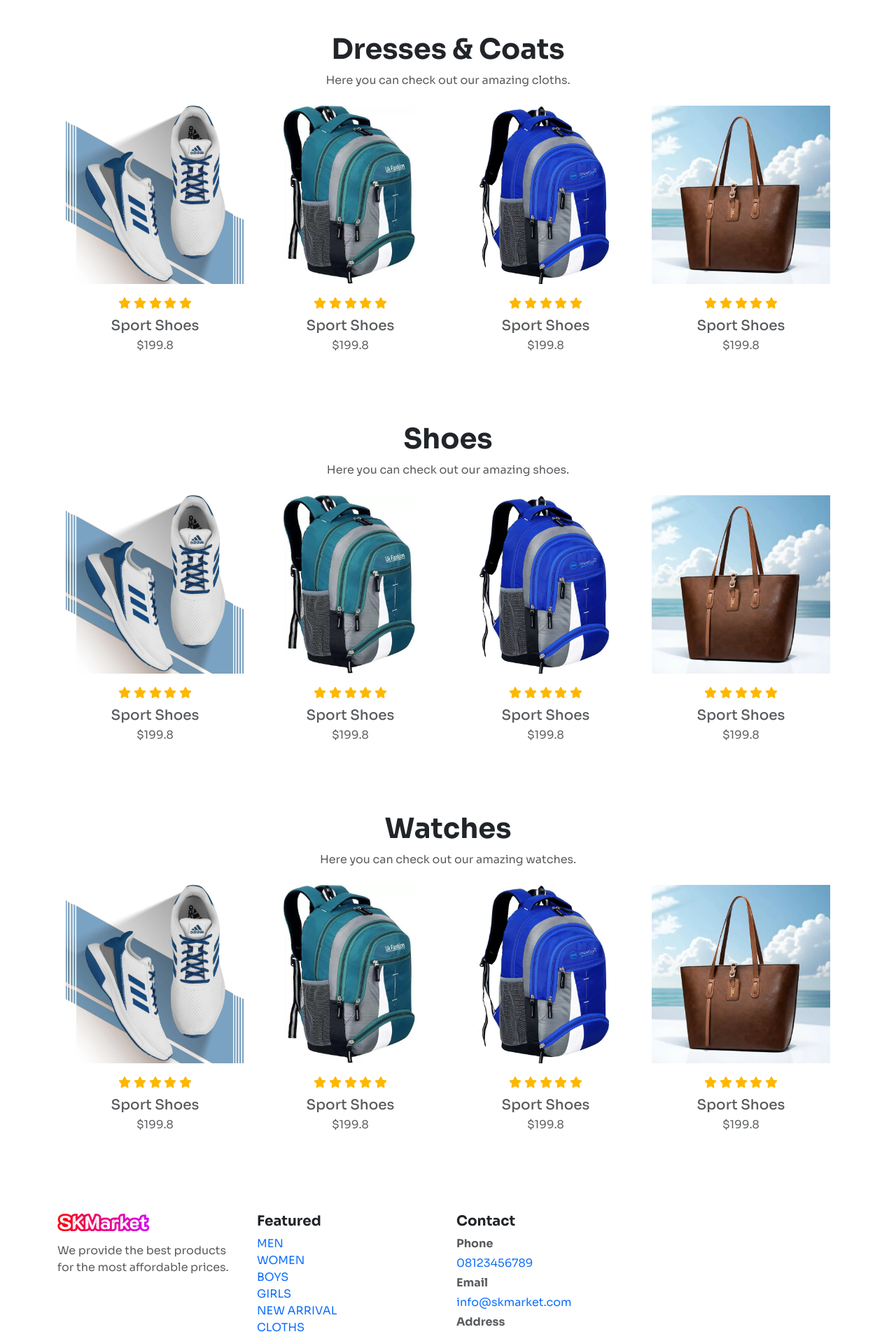
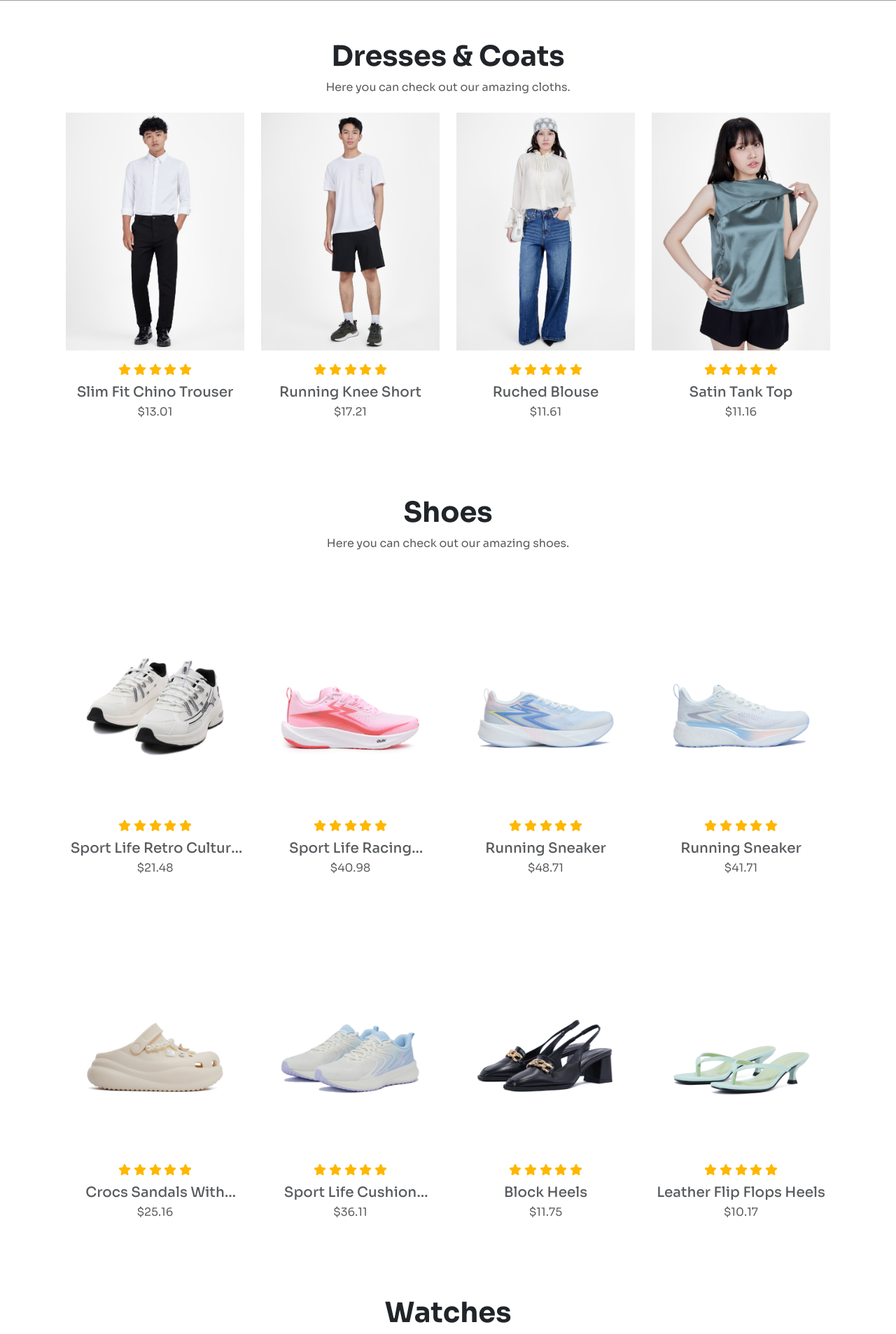
Before and after one commit to koemsakdev/sk-market, a PHP site: page / in a window 1280 px wide. Shown: the part 2871-4778 px from the top of the page at 70% size. Run offline with PHP 8.4, Linux system fonts and the light colour scheme; some libraries are stand-ins or nearby versions; some web fonts are replaced; grey boxes are pictures that could not be loaded.

Commit message:
Done home page

```diff
--- a/assets/css/style.css
+++ b/assets/css/style.css
@@ -182,10 +177,18 @@ body {
     transition: 0.8s;
 }
 
+.product-feature h5 {
+    line-clamp: 1;
+    overflow: hidden;
+    display: -webkit-box;
+    -webkit-line-clamp: 1;
+    -webkit-box-orient: vertical;
+}
+
 
 .product-feature:hover img {
     opacity: 0.8;
-    transform: scale(1.1);
+    transform: scale(1.05);
     transition: 0.8s;
 }
 
--- a/index.html
+++ b/index.html
@@ -23,12 +23,10 @@
 
   <body>
     <div
-      class="container-fluid fixed-top px-0 wow fadeIn"
-      data-wow-delay="0.1s"
+      class="container-fluid fixed-top px-0"
     >
       <nav
-        class="navbar navbar-expand-lg navbar-dark wow fadeIn"
-        data-wow-delay="0.1s"
+        class="navbar navbar-expand-lg navbar-dark"
       >
         <div class="container">
           <a class="navbar-brand" href="#">
@@ -278,7 +276,7 @@
             <i class="fas fa-star text-yellow"></i>
           </div>
           <h5 class="mt-2 mb-1 text-muted">Sport Shoes</h5>
-          <p class="text-muted mb-1">$199.8</p>
+          <p class="text-muted mb-1">$199.80</p>
           <a
             href="#"
             class="btn btn-dark rounded-0 text-uppercase px-4 btn-feature"
@@ -301,8 +299,8 @@
             <i class="fas fa-star text-yellow"></i>
             <i class="fas fa-star text-yellow"></i>
           </div>
-          <h5 class="mt-2 mb-1 text-muted">Sport Shoes</h5>
-          <p class="text-muted mb-1">$199.8</p>
+          <h5 class="mt-2 mb-1 text-muted">Sport Bag</h5>
+          <p class="text-muted mb-1">$79.80</p>
           <a
             href="#"
             class="btn btn-dark rounded-0 text-uppercase px-4 btn-feature"
@@ -325,8 +323,8 @@
             <i class="fas fa-star text-yellow"></i>
             <i class="fas fa-star text-yellow"></i>
           </div>
-          <h5 class="mt-2 mb-1 text-muted">Sport Shoes</h5>
-          <p class="text-muted mb-1">$199.8</p>
+          <h5 class="mt-2 mb-1 text-muted">Sport Bag</h5>
+          <p class="text-muted mb-1">$55.90</p>
           <a
             href="#"
             class="btn btn-dark rounded-0 text-uppercase px-4 btn-feature"
@@ -349,8 +347,8 @@
             <i class="fas fa-star text-yellow"></i>
             <i class="fas fa-star text-yellow"></i>
           </div>
-          <h5 class="mt-2 mb-1 text-muted">Sport Shoes</h5>
-          <p class="text-muted mb-1">$199.8</p>
+          <h5 class="mt-2 mb-1 text-muted">Sport Bag</h5>
+          <p class="text-muted mb-1">$199.80</p>
           <a
             href="#"
             class="btn btn-dark rounded-0 text-uppercase px-4 btn-feature"
@@ -389,7 +387,7 @@
           data-wow-delay="0.1s"
         >
           <img
-            src="assets/imgs/product-feature-1.jpg"
+            src="assets/imgs/dress-1.jpg"
             alt="Product 1"
             class="img-fluid"
           />
@@ -400,8 +398,8 @@
             <i class="fas fa-star text-yellow"></i>
             <i class="fas fa-star text-yellow"></i>
           </div>
-          <h5 class="mt-2 mb-1 text-muted">Sport Shoes</h5>
-          <p class="text-muted mb-1">$199.8</p>
+          <h5 class="mt-2 mb-1 text-muted">Slim Fit Chino Trouser</h5>
+          <p class="text-muted mb-1">$13.01</p>
           <a
             href="#"
             class="btn btn-dark rounded-0 text-uppercase px-4 btn-feature"
@@ -413,7 +411,7 @@
           data-wow-delay="0.3s"
         >
           <img
-            src="assets/imgs/product-feature-2.jpg"
+            src="assets/imgs/dress-2.jpg"
             alt="Product 2"
             class="img-fluid"
           />
@@ -424,8 +422,8 @@
             <i class="fas fa-star text-yellow"></i>
             <i class="fas fa-star text-yellow"></i>
           </div>
-          <h5 class="mt-2 mb-1 text-muted">Sport Shoes</h5>
-          <p class="text-muted mb-1">$199.8</p>
+          <h5 class="mt-2 mb-1 text-muted">Running Knee Short</h5>
+          <p class="text-muted mb-1">$17.21</p>
           <a
             href="#"
             class="btn btn-dark rounded-0 text-uppercase px-4 btn-feature"
@@ -437,7 +435,7 @@
           data-wow-delay="0.3s"
         >
           <img
-            src="assets/imgs/product-feature-3.jpg"
+            src="assets/imgs/dress-3.jpg"
             alt="Product 3"
             class="img-fluid"
           />
@@ -448,8 +446,8 @@
             <i class="fas fa-star text-yellow"></i>
             <i class="fas fa-star text-yellow"></i>
           </div>
-          <h5 class="mt-2 mb-1 text-muted">Sport Shoes</h5>
-          <p class="text-muted mb-1">$199.8</p>
+          <h5 class="mt-2 mb-1 text-muted">Ruched Blouse</h5>
+          <p class="text-muted mb-1">$11.61</p>
           <a
             href="#"
             class="btn btn-dark rounded-0 text-uppercase px-4 btn-feature"
@@ -461,7 +459,7 @@
           data-wow-delay="0.3s"
         >
           <img
-            src="assets/imgs/product-feature-4.jpg"
+            src="assets/imgs/dress-4.jpg"
             alt="Product 4"
             class="img-fluid"
           />
@@ -472,8 +470,8 @@
             <i class="fas fa-star text-yellow"></i>
             <i class="fas fa-star text-yellow"></i>
           </div>
-          <h5 class="mt-2 mb-1 text-muted">Sport Shoes</h5>
-          <p class="text-muted mb-1">$199.8</p>
+          <h5 class="mt-2 mb-1 text-muted">Satin Tank Top</h5>
+          <p class="text-muted mb-1">$11.16</p>
           <a
             href="#"
             class="btn btn-dark rounded-0 text-uppercase px-4 btn-feature"
@@ -496,8 +494,8 @@
           data-wow-delay="0.1s"
         >
           <img
-            src="assets/imgs/product-feature-1.jpg"
-            alt="Product 1"
+            src="assets/imgs/shoes-1.jpg"
+            alt="Shoes 1"
             class="img-fluid"
           />
           <div class="stars mt-3">
@@ -507,8 +505,8 @@
             <i class="fas fa-star text-yellow"></i>
             <i class="fas fa-star text-yellow"></i>
           </div>
-          <h5 class="mt-2 mb-1 text-muted">Sport Shoes</h5>
-          <p class="text-muted mb-1">$199.8</p>
+          <h5 class="mt-2 mb-1 text-muted">Sport Life Retro Culture Sneaker</h5>
+          <p class="text-muted mb-1">$21.48</p>
           <a
             href="#"
             class="btn btn-dark rounded-0 text-uppercase px-4 btn-feature"
@@ -520,8 +518,8 @@
           data-wow-delay="0.3s"
         >
           <img
-            src="assets/imgs/product-feature-2.jpg"
-            alt="Product 2"
+            src="assets/imgs/shoes-2.jpg"
+            alt="Shoes 2"
             class="img-fluid"
           />
           <div class="stars mt-3">
@@ -531,8 +529,8 @@
             <i class="fas fa-star text-yellow"></i>
             <i class="fas fa-star text-yellow"></i>
           </div>
-          <h5 class="mt-2 mb-1 text-muted">Sport Shoes</h5>
-          <p class="text-muted mb-1">$199.8</p>
+          <h5 class="mt-2 mb-1 text-muted">Sport Life Racing Sneakers</h5>
+          <p class="text-muted mb-1">$40.98</p>
           <a
             href="#"
             class="btn btn-dark rounded-0 text-uppercase px-4 btn-feature"
@@ -544,8 +542,8 @@
           data-wow-delay="0.3s"
         >
           <img
-            src="assets/imgs/product-feature-3.jpg"
-            alt="Product 3"
+            src="assets/imgs/shoes-3.jpg"
+            alt="Shoes 3"
             class="img-fluid"
           />
           <div class="stars mt-3">
@@ -555,8 +553,8 @@
             <i class="fas fa-star text-yellow"></i>
             <i class="fas fa-star text-yellow"></i>
           </div>
-          <h5 class="mt-2 mb-1 text-muted">Sport Shoes</h5>
-          <p class="text-muted mb-1">$199.8</p>
+          <h5 class="mt-2 mb-1 text-muted">Running Sneaker</h5>
+          <p class="text-muted mb-1">$48.71</p>
           <a
             href="#"
             class="btn btn-dark rounded-0 text-uppercase px-4 btn-feature"
@@ -568,8 +566,8 @@
           data-wow-delay="0.3s"
         >
           <img
-            src="assets/imgs/product-feature-4.jpg"
-            alt="Product 4"
+            src="assets/imgs/shoes-4.jpg"
+            alt="Shoes 4"
             class="img-fluid"
           />
           <div class="stars mt-3">
@@ -579,8 +577,104 @@
             <i class="fas fa-star text-yellow"></i>
             <i class="fas fa-star text-yellow"></i>
           </div>
-          <h5 class="mt-2 mb-1 text-muted">Sport Shoes</h5>
-          <p class="text-muted mb-1">$199.8</p>
+          <h5 class="mt-2 mb-1 text-muted">Running Sneaker</h5>
+          <p class="text-muted mb-1">$41.71</p>
+          <a
+            href="#"
+            class="btn btn-dark rounded-0 text-uppercase px-4 btn-feature"
+            >Buy Now</a
+          >
+        </div>
+        <div
+          class="product-feature text-center col-lg-3 col-md-4 col-sm-12 wow fadeIn"
+          data-wow-delay="0.3s"
+        >
+          <img
+            src="assets/imgs/shoes-5.jpg"
+            alt="Shoes 5"
+            class="img-fluid"
+          />
+          <div class="stars mt-3">
+            <i class="fas fa-star text-yellow"></i>
+            <i class="fas fa-star text-yellow"></i>
+            <i class="fas fa-star text-yellow"></i>
+            <i class="fas fa-star text-yellow"></i>
+            <i class="fas fa-star text-yellow"></i>
+          </div>
+          <h5 class="mt-2 mb-1 text-muted">Crocs Sandals With Charms</h5>
+          <p class="text-muted mb-1">$25.16</p>
+          <a
+            href="#"
+            class="btn btn-dark rounded-0 text-uppercase px-4 btn-feature"
+            >Buy Now</a
+          >
+        </div>
+        <div
+          class="product-feature text-center col-lg-3 col-md-4 col-sm-12 wow fadeIn"
+          data-wow-delay="0.3s"
+        >
+          <img
+            src="assets/imgs/shoes-6.jpg"
+            alt="Shoes 6"
+            class="img-fluid"
+          />
+          <div class="stars mt-3">
+            <i class="fas fa-star text-yellow"></i>
+            <i class="fas fa-star text-yellow"></i>
+            <i class="fas fa-star text-yellow"></i>
+            <i class="fas fa-star text-yellow"></i>
+            <i class="fas fa-star text-yellow"></i>
+          </div>
+          <h5 class="mt-2 mb-1 text-muted">Sport Life Cushion Sneakers</h5>
+          <p class="text-muted mb-1">$36.11</p>
+          <a
+            href="#"
+            class="btn btn-dark rounded-0 text-uppercase px-4 btn-feature"
+            >Buy Now</a
+          >
+        </div>
+        <div
+          class="product-feature text-center col-lg-3 col-md-4 col-sm-12 wow fadeIn"
+          data-wow-delay="0.3s"
+        >
+          <img
+            src="assets/imgs/shoes-7.jpg"
+            alt="Shoes 7"
+            class="img-fluid"
+          />
+          <div class="stars mt-3">
+            <i class="fas fa-star text-yellow"></i>
+            <i class="fas fa-star text-yellow"></i>
+            <i class="fas fa-star text-yellow"></i>
+            <i class="fas fa-star text-yellow"></i>
+            <i class="fas fa-star text-yellow"></i>
+          </div>
+          <h5 class="mt-2 mb-1 text-muted">Block Heels</h5>
+          <p class="text-muted mb-1">$11.75</p>
+          <a
+            href="#"
+            class="btn btn-dark rounded-0 text-uppercase px-4 btn-feature"
+            >Buy Now</a
+          >
+        </div>
+        <div
+          class="product-feature text-center col-lg-3 col-md-4 col-sm-12 wow fadeIn"
+          data-wow-delay="0.3s"
+        >
+          <img
+            src="assets/imgs/shoes-8.jpg"
+            alt="Shoes 8"
+            class="img-fluid"
+          />
+          <div class="stars mt-3">
+            <i class="fas fa-star text-yellow"></i>
+            <i class="fas fa-star text-yellow"></i>
+            <i class="fas fa-star text-yellow"></i>
+            <i class="fas fa-star text-yellow"></i>
+            <i class="fas fa-star text-yellow"></i>
+          </div>
+          <h5 class="mt-2 mb-1 text-muted">Leather Flip Flops Heels</h5>
+          <p class="text-muted mb-1">$10.17</p>
           <a
             href="#"
             class="btn btn-dark rounded-0 text-uppercase px-4 btn-feature"
@@ -603,8 +697,8 @@
           data-wow-delay="0.1s"
         >
           <img
-            src="assets/imgs/product-feature-1.jpg"
-            alt="Product 1"
+            src="assets/imgs/watch-1.png"
+            alt="Watch 1"
             class="img-fluid"
           />
           <div class="stars mt-3">
@@ -614,8 +708,8 @@
             <i class="fas fa-star text-yellow"></i>
             <i class="fas fa-star text-yellow"></i>
           </div>
-          <h5 class="mt-2 mb-1 text-muted">Sport Shoes</h5>
-          <p class="text-muted mb-1">$199.8</p>
+          <h5 class="mt-2 mb-1 text-muted">Apple Watch SE</h5>
+          <p class="text-muted mb-1">$249.00</p>
           <a
             href="#"
             class="btn btn-dark rounded-0 text-uppercase px-4 btn-feature"
@@ -627,8 +721,8 @@
           data-wow-delay="0.3s"
         >
           <img
-            src="assets/imgs/product-feature-2.jpg"
-            alt="Product 2"
+            src="assets/imgs/watch-2.png"
+            alt="Watch 2"
             class="img-fluid"
           />
           <div class="stars mt-3">
@@ -638,8 +732,8 @@
             <i class="fas fa-star text-yellow"></i>
             <i class="fas fa-star text-yellow"></i>
           </div>
-          <h5 class="mt-2 mb-1 text-muted">Sport Shoes</h5>
-          <p class="text-muted mb-1">$199.8</p>
+          <h5 class="mt-2 mb-1 text-muted">Apple Watch Series 10</h5>
+          <p class="text-muted mb-1">$399.00</p>
           <a
             href="#"
             class="btn btn-dark rounded-0 text-uppercase px-4 btn-feature"
@@ -651,8 +745,8 @@
           data-wow-delay="0.3s"
         >
           <img
-            src="assets/imgs/product-feature-3.jpg"
-            alt="Product 3"
+            src="assets/imgs/watch-3.png"
+            alt="Watch 3"
             class="img-fluid"
           />
           <div class="stars mt-3">
@@ -662,8 +756,8 @@
             <i class="fas fa-star text-yellow"></i>
             <i class="fas fa-star text-yellow"></i>
           </div>
-          <h5 class="mt-2 mb-1 text-muted">Sport Shoes</h5>
-          <p class="text-muted mb-1">$199.8</p>
+          <h5 class="mt-2 mb-1 text-muted">Apple Watch Hermès Ultra 2</h5>
+          <p class="text-muted mb-1">$1399.00</p>
           <a
             href="#"
             class="btn btn-dark rounded-0 text-uppercase px-4 btn-feature"
@@ -675,8 +769,8 @@
           data-wow-delay="0.3s"
         >
           <img
-            src="assets/imgs/product-feature-4.jpg"
-            alt="Product 4"
+            src="assets/imgs/watch-4.png"
+            alt="Watch 4"
             class="img-fluid"
           />
           <div class="stars mt-3">
@@ -686,8 +780,8 @@
             <i class="fas fa-star text-yellow"></i>
             <i class="fas fa-star text-yellow"></i>
           </div>
-          <h5 class="mt-2 mb-1 text-muted">Sport Shoes</h5>
-          <p class="text-muted mb-1">$199.8</p>
+          <h5 class="mt-2 mb-1 text-muted">Apple Watch Hermès Series 10</h5>
+          <p class="text-muted mb-1">$1249.00</p>
           <a
             href="#"
             class="btn btn-dark rounded-0 text-uppercase px-4 btn-feature"
@@ -698,18 +792,17 @@
     </section>
     <!-- Watch End -->
 
-
     <!-- Footer start -->
-    <footer class="py-4">
+    <footer>
       <div class="container">
         <div class="row">
           <div class="col-lg-3 col-md-6">
             <img src="assets/imgs/SKMarket.png" alt="Logo" class="img-fluid w-50">
-            <p class="mt-3 text-muted">We provide the best products for the most affordable prices.</p>
+            <p class="mt-3 text-white">We provide the best products for the most affordable prices.</p>
           </div>
           <div class="col-lg-3 col-md-6">
-            <h5 class="fw-bold">Featured</h5>
-            <ul class="list-unstyled text-uppercase">
+            <h5 class="fw-bold text-white">Featured</h5>
+            <ul class="ul-text list-unstyled text-uppercase">
               <li><a href="#" class="text-decoration-none">men</a></li>
               <li><a href="#" class="text-decoration-none">Women</a></li>
               <li><a href="#" class="text-decoration-none">Boys</a></li>
@@ -719,17 +812,51 @@
             </ul>
           </div>
           <div class="col-lg-3 col-md-6">
-            <h5 class="fw-bold">Contact</h5>
-            <ul class="list-unstyled ">
-              <li class="d-flex flex-column mb-1"><strong class="text-muted">Phone</strong> <a href="#" class="text-decoration-none mt-1">08123456789</a></li>
-              <li class="d-flex flex-column mb-1"><strong class="text-muted">Email</strong> <a href="#" class="text-decoration-none mt-1">info@skmarket.com</a></li>
-              <li class="d-flex flex-column mb-1"><strong class="text-muted">Address</strong> <a href="#" class="text-decoration-none mt-1">123 Main St, New York, NY 10001</a></li>
+            <h5 class="fw-bold text-white">Contact</h5>
+            <ul class="list-unstyled ul-text">
+              <li class="d-flex flex-column mb-1"><strong class="text-white">Phone</strong> <a href="#" class="text-decoration-none mt-1">08123456789</a></li>
+              <li class="d-flex flex-column mb-1"><strong class="text-white">Email</strong> <a href="#" class="text-decoration-none mt-1">info@skmarket.com</a></li>
+              <li class="d-flex flex-column mb-1"><strong class="text-white">Address</strong> <a href="#" class="text-decoration-none mt-1">123 Main St, New York, NY 10001</a></li>
+            </ul>
+          </div>
+          <div class="col-lg-3 col-md-6">
+            <h5 class="fw-bold text-white">Follow Us</h5>
+            <ul class="ul-icon list-unstyled d-flex flex-wrap gap-2">
+              <li class="btn rounded-pill px-2 py-1"><a href="#" class="text-decoration-none"><i class="fab fa-facebook"></i></a></li>
+              <li class="btn rounded-pill px-2 py-1"><a href="#" class="text-decoration-none"><i class="fab fa-instagram"></i></a></li>
+              <li class="btn rounded-pill px-2 py-1"><a href="#" class="text-decoration-none"><i class="fab fa-telegram"></i></a></li>
+              <li class="btn rounded-pill px-2 py-1"><a href="#" class="text-decoration-none"><i class="fab fa-tiktok"></i></a></li>
+              <li class="btn rounded-pill px-2 py-1"><a href="#" class="text-decoration-none"><i class="fab fa-x-twitter"></i></a></li>
+              <li class="btn rounded-pill px-2 py-1"><a href="#" class="text-decoration-none"><i class="fab fa-threads"></i></a></li>
+              <li class="btn rounded-pill px-2 py-1"><a href="#" class="text-decoration-none"><i class="fab fa-linkedin-in"></i></a></li>
+              <li class="btn rounded-pill px-2 py-1"><a href="#" class="text-decoration-none"><i class="fab fa-youtube"></i></a></li>
+              <li class="btn rounded-pill px-2 py-1"><a href="#" class="text-decoration-none"><i class="fab fa-whatsapp"></i></a></li>
+              <li class="btn rounded-pill px-2 py-1"><a href="#" class="text-decoration-none"><i class="fab fa-pinterest"></i></a></li>
+              <li class="btn rounded-pill px-2 py-1"><a href="#" class="text-decoration-none"><i class="fab fa-reddit"></i></a></li>
             </ul>
           </div>
         </div>
       </div>
+      <div class="bg-dark py-3 text-center">
+        <!-- <div class="row container mx-auto py-4 g-4">
+          <div class="col-lg-4 col-md-6 col-12 d-flex justify-content-lg-start justify-content-center">
+            <img src="assets/imgs/SKMarket.png" alt="Logo" class="img-fluid w-50">
+          </div>
+          <div class="col-lg-4 col-md-6 col-12 d-flex justify-content-center align-items-center">
+            <p class="text-muted">Copyright © 2025 SKMarket. All Rights Reserved.</p>
+          </div>
+          <div class="col-lg-4 col-md-12 col-12">
+            <ul class="ul-icon list-unstyled d-flex justify-content-lg-end justify-content-center">
+              <li class="btn btn-danger me-2 rounded-pill px-2 py-1"><a href="#" class="text-decoration-none text-white"><i class="fab fa-facebook"></i></a></li>
+              <li class="btn btn-danger me-2 rounded-pill px-2 py-1"><a href="#" class="text-decoration-none text-white"><i class="fab fa-twitter"></i></a></li>
+              <li class="btn btn-danger me-2 rounded-pill px-2 py-1"><a href="#" class="text-decoration-none text-white"><i class="fab fa-instagram"></i></a></li>
+              <li class="btn btn-danger me-2 rounded-pill px-2 py-1"><a href="#" class="text-decoration-none text-white"><i class="fab fa-linkedin-in"></i></a></li>
+            </ul>
+          </div>
+        </div> -->
+        <small class="text-center text-white">Copyright © 2025 SKMarket. All Rights Reserved.</small>
+      </div>
     </footer>
-
     <!-- Footer end -->
 
     <script src="libs/swiper-bundle.min.js"></script>
```
Also changed, not shown: other parts of assets/css/style.css (+33 -5 lines), assets/imgs/dress-1.jpg (added), assets/imgs/dress-2.jpg (added), assets/imgs/dress-3.jpg (added), assets/imgs/dress-4.jpg (added), assets/imgs/photo_14_2025-08-18_22-22-35.jpg (deleted), assets/imgs/photo_5_2025-08-18_22-22-35.jpg (deleted), assets/imgs/shoes-1.jpg (added), assets/imgs/shoes-2.jpg (added), assets/imgs/shoes-3.jpg (added), assets/imgs/shoes-4.jpg (added), assets/imgs/shoes-5.jpg (added), assets/imgs/shoes-6.jpg (added), assets/imgs/shoes-7.jpg (added), 5 more files.
